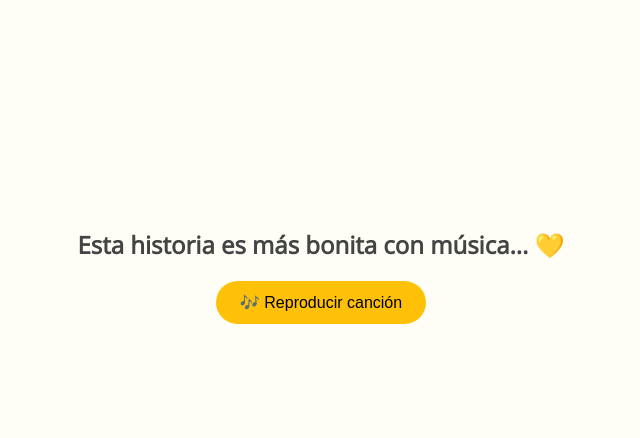
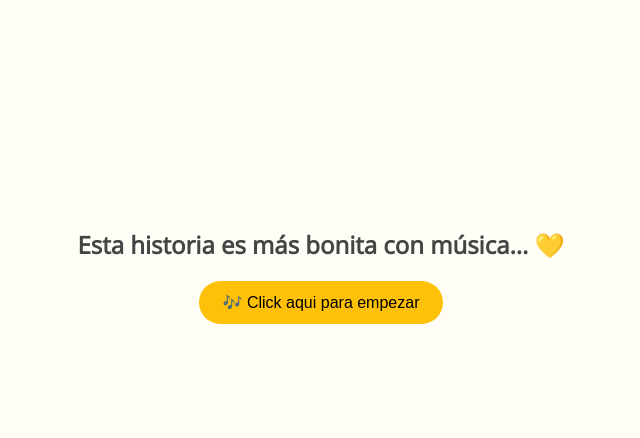
Before and after one commit to jair1c/5meses, a plain HTML site: page index.html in a window 1280 px wide. Shown: the part 132-570 px from the top of the page, without its empty margins (319-959 px from the left). Drawn offline with nearby package versions, Linux system fonts and the light colour scheme.

Commit message:
Tu mensaje de cambios

```diff
--- a/index.html
+++ b/index.html
@@ -212,7 +212,7 @@
 <div id="introOverlay">
   <div class="intro-content">
     <h1>Esta historia es más bonita con música... 💛</h1>
-    <button id="startButton">🎶 Reproducir canción</button>
+    <button id="startButton">🎶 Click aqui para empezar</button>
   </div>
 </div>
 
```
